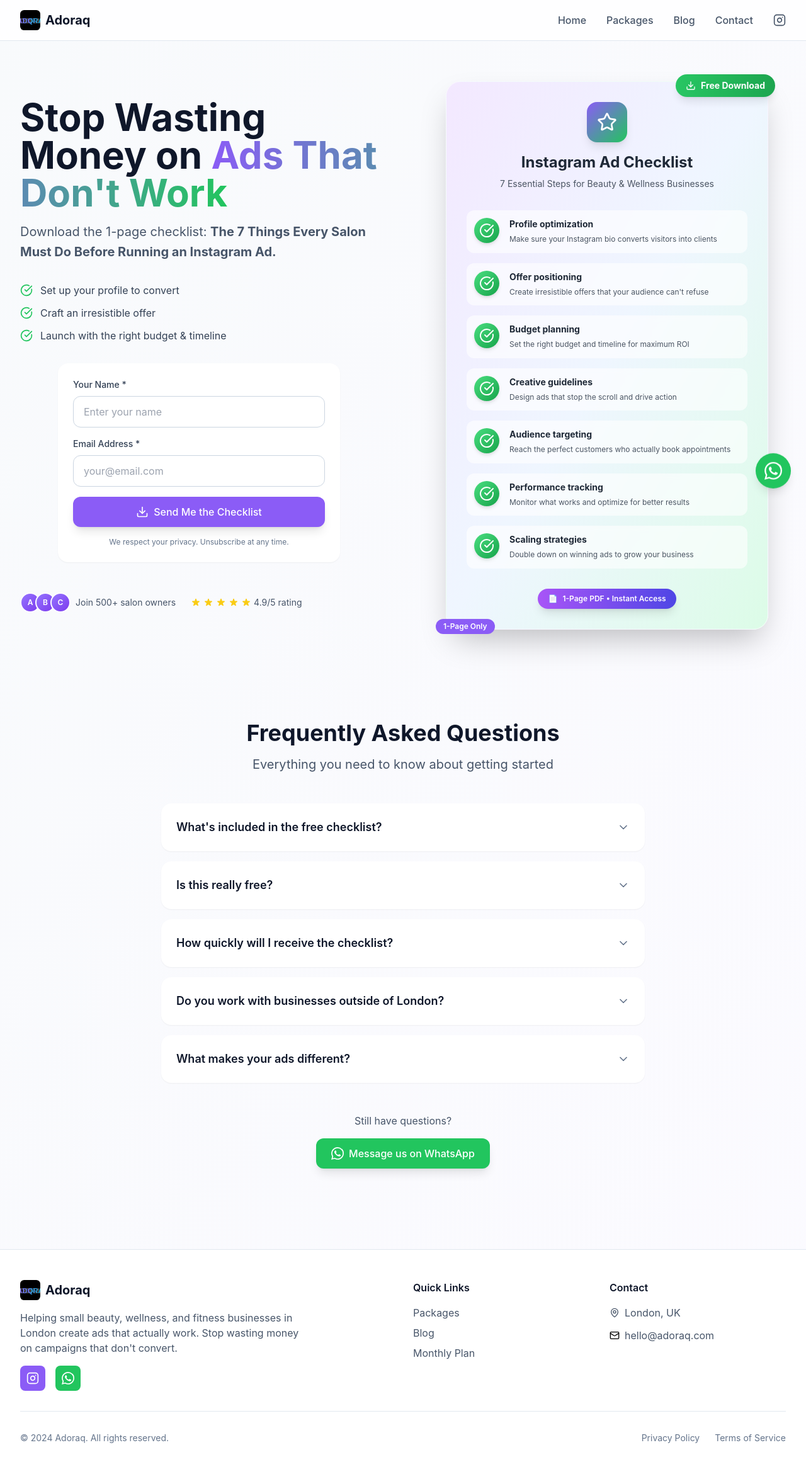
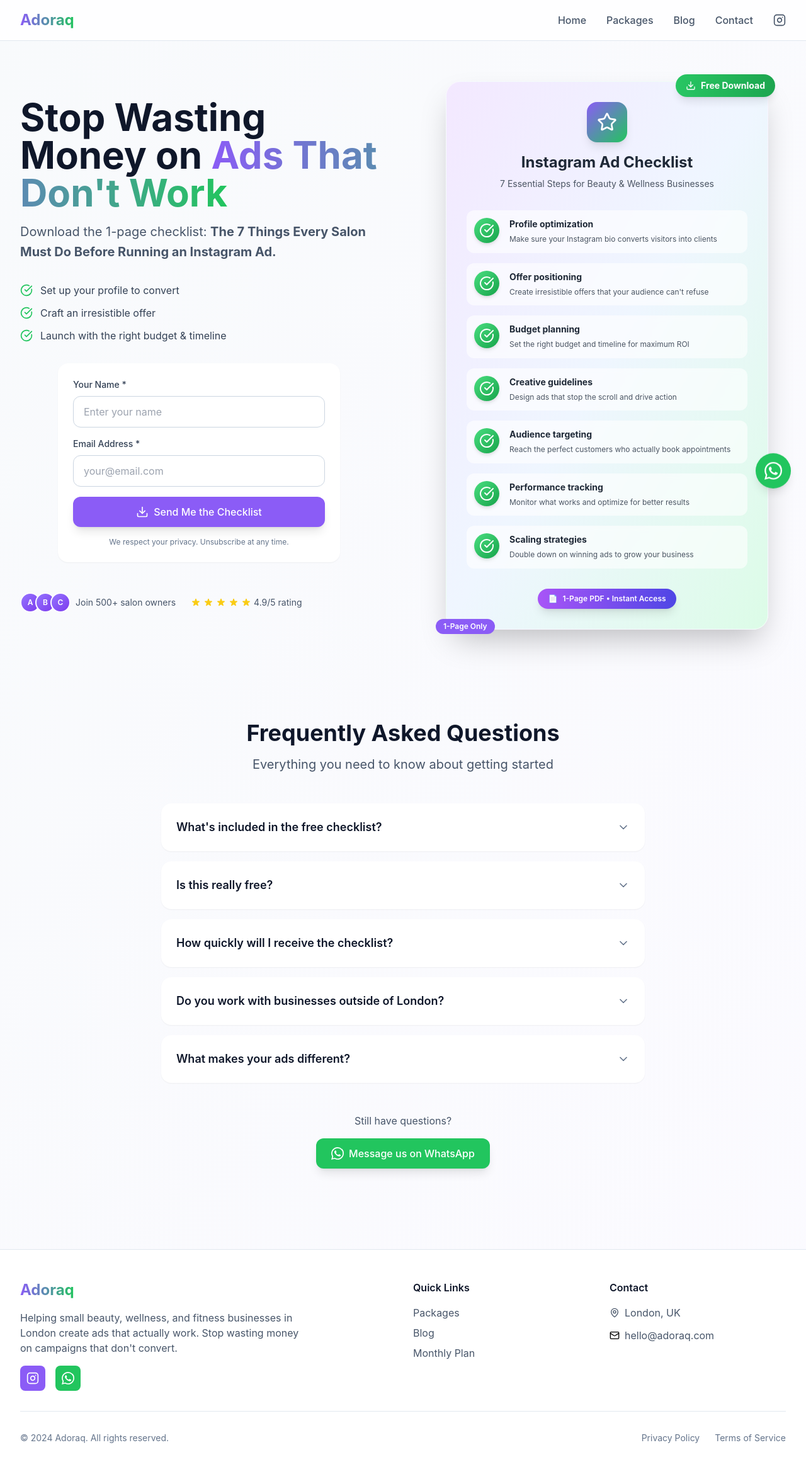
Before and after one commit to Adoraq1/adoraq-wesbite, a Next.js app: page / in a window 1280 px wide. Shown: the top 2330 px of the page at 63% size. Built offline with nearby package versions, Linux system fonts and the light colour scheme.

Commit message:
Update header and footer to use clean text-based wordmark

```diff
--- a/components/Footer.tsx
+++ b/components/Footer.tsx
@@ -8,9 +8,10 @@ export default function Footer() {
         <div className="grid grid-cols-1 md:grid-cols-4 gap-8">
           {/* Brand */}
           <div className="col-span-1 md:col-span-2">
-            <Link href="/" className="flex items-center space-x-2 mb-4">
-              <img src="/logo-small.svg" alt="Adoraq Logo" className="w-8 h-8" />
-              <span className="text-xl font-bold text-muted-900">Adoraq</span>
+            <Link href="/" className="flex items-center mb-4">
+              <span className="text-2xl font-bold bg-gradient-to-r from-brand to-brand2 bg-clip-text text-transparent">
+                Adoraq
+              </span>
             </Link>
             <p className="text-muted-600 mb-4 max-w-md">
               Helping small beauty, wellness, and fitness businesses in London create ads that actually work.
--- a/components/Header.tsx
+++ b/components/Header.tsx
@@ -19,9 +19,10 @@ export default function Header() {
       <div className="max-w-7xl mx-auto px-4 sm:px-6 lg:px-8">
         <div className="flex justify-between items-center h-16">
           {/* Logo */}
-          <Link href="/" className="flex items-center space-x-2">
-            <img src="/logo-small.svg" alt="Adoraq Logo" className="w-8 h-8" />
-            <span className="text-xl font-bold text-muted-900">Adoraq</span>
+          <Link href="/" className="flex items-center">
+            <span className="text-2xl font-bold bg-gradient-to-r from-brand to-brand2 bg-clip-text text-transparent">
+              Adoraq
+            </span>
           </Link>
 
           {/* Desktop Navigation */}
```
